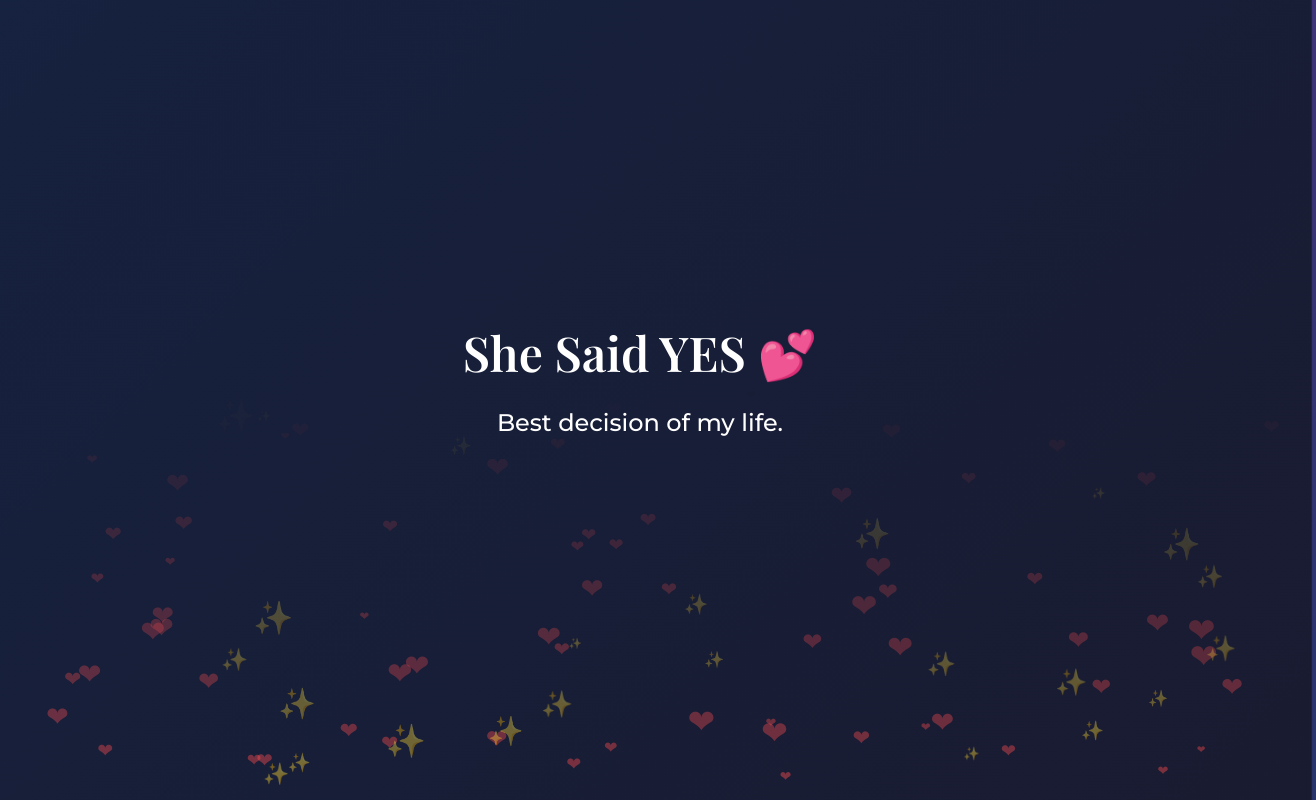
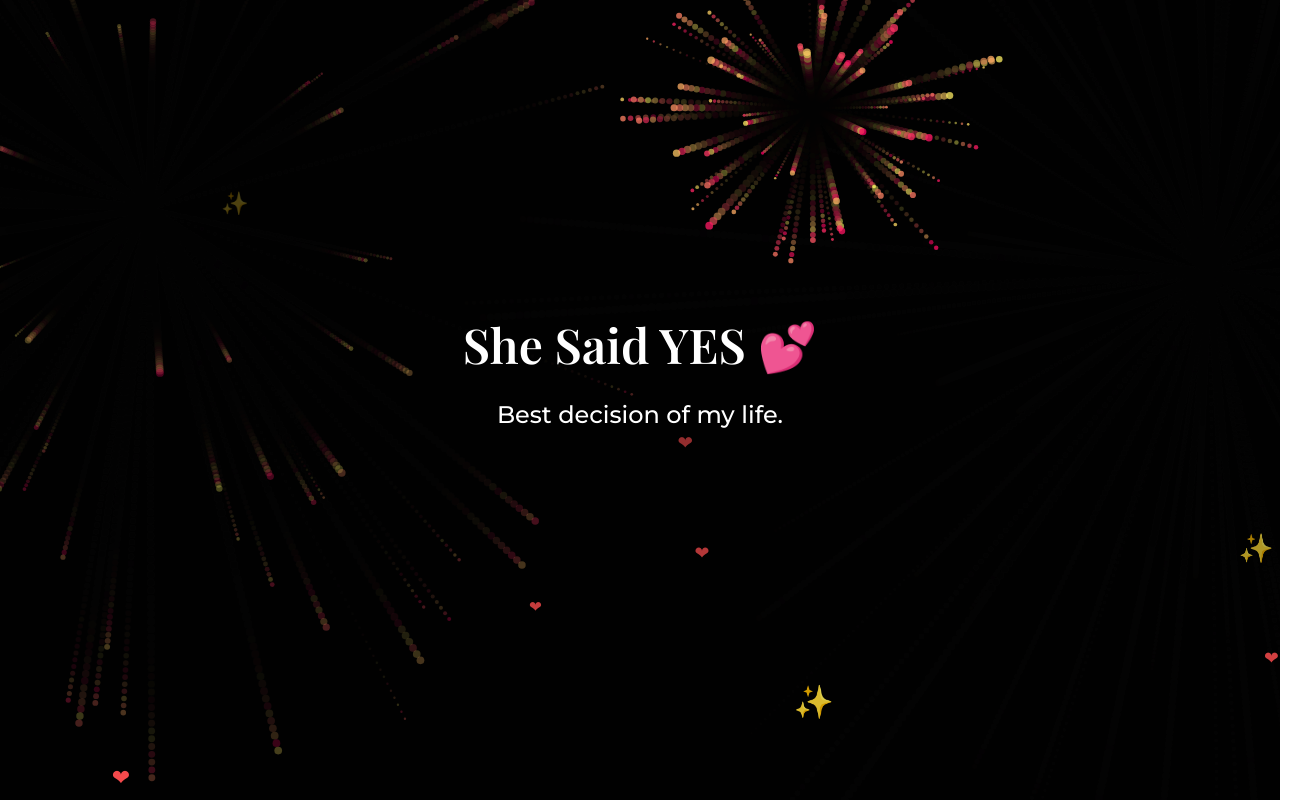
Before and after one commit to Bepoadewale/calculator-github-test, a plain HTML site: page index.html in a window 1280 px wide. Both pictures are taken after a click on the button "YES 💖". Shown: the top 800 px of the page, 1316 px wide, since content can reach past the window. Drawn offline with nearby package versions, Linux system fonts and the light colour scheme.

Commit message:
Enhance styles and add typing effect for text
Updated styles for the container and animations, added typing effect for text display, and modified button behavior.

```diff
--- a/index.html
+++ b/index.html
@@ -8,7 +8,10 @@
 <link href="https://fonts.googleapis.com/css2?family=Playfair+Display:wght@600&family=Montserrat:wght@300;500&display=swap" rel="stylesheet">
 
 <style>
-/* BACKGROUND */
+
+/* =========================
+   🌌 ANIMATED BACKGROUND
+========================= */
 body {
     margin: 0;
     overflow: hidden;
@@ -26,22 +29,24 @@ body {
     100% {background-position: 0% 50%;}
 }
 
-/* GLASS CARD */
+/* =========================
+   💎 GLASS CARD
+========================= */
 .container {
     position: relative;
     z-index: 2;
     top: 20%;
-    width: 80%;
-    max-width: 700px;
+    width: 85%;
+    max-width: 750px;
     margin: auto;
-    padding: 50px;
+    padding: 60px;
     border-radius: 25px;
     background: rgba(255, 255, 255, 0.05);
-    backdrop-filter: blur(10px);
+    backdrop-filter: blur(12px);
     box-shadow: 0 30px 60px rgba(0,0,0,0.4);
     opacity: 0;
     transform: scale(0.95);
-    animation: fadeIn 2.2s ease forwards;
+    animation: fadeIn 2s ease forwards;
 }
 
 @keyframes fadeIn {
@@ -51,7 +56,9 @@ body {
     }
 }
 
-/* TEXT */
+/* =========================
+   ✍️ TEXT STYLING
+========================= */
 h1 {
     font-family: 'Playfair Display', serif;
     font-size: 3rem;
@@ -62,9 +69,12 @@ h1 {
     font-size: 1.3rem;
     opacity: 0.9;
     margin-bottom: 30px;
+    min-height: 30px;
 }
 
-/* BUTTONS */
+/* =========================
+   🔘 BUTTONS
+========================= */
 button {
     padding: 15px 35px;
     margin: 20px;
@@ -91,15 +101,13 @@ button {
     background: #444;
     color: white;
     position: absolute;
-    padding: 14px 30px;
-    font-size: 17px;
 }
 
-/* FLOATING HEARTS + SPARKLES */
+/* =========================
+   💖 FLOATING HEARTS
+========================= */
 .heart {
     position: absolute;
-    color: #ff4e50;
-    alpha: 0.8;
     animation: floatUp linear infinite;
 }
 
@@ -113,41 +121,85 @@ button {
         opacity: 0;
     }
 }
+
+canvas {
+    position: absolute;
+    top: 0;
+    left: 0;
+}
+
 </style>
 </head>
 
 <body onclick="enableSound()">
 
-<!-- MUSIC (STARTS MUTED UNTIL CLICK) -->
+<!-- 🎵 YouTube Embed -->
 <iframe id="bgmusic" width="0" height="0"
 src="https://www.youtube.com/embed/6POZlJAZsok?autoplay=1&loop=1&playlist=6POZlJAZsok&mute=1"
 frameborder="0" allow="autoplay"></iframe>
 
 <div class="container">
-    <h1>Will You Be My Valentine,<br>Eniola Onipede?</h1>
-    <p class="subtitle">My heart chose you. Always you. ❤️</p>
+    <h1 id="mainText"></h1>
+    <p class="subtitle" id="subText"></p>
     <button id="yes" onclick="yesClicked()">YES 💖</button>
     <button id="no" onmouseover="moveButton()">NO 😅</button>
 </div>
 
 <script>
-/* SOUND ENABLER */
+
+/* =========================
+   🎵 ENABLE SOUND
+========================= */
 function enableSound() {
     const iframe = document.getElementById("bgmusic");
     iframe.src = iframe.src.replace("mute=1", "mute=0");
 }
 
-/* YES CLICK → FIREWORKS & MESSAGE */
-function yesClicked() {
-    document.body.innerHTML = `
-    <div style="margin-top:25%; text-align:center;">
-        <h1 style="font-size:3rem;">She Said YES 💕</h1>
-        <p style="font-size:1.5rem;">Best decision of my life.</p>
-    </div>`;
-    for (let i = 0; i < 120; i++) createHearts();
+/* =========================
+   ✍️ TYPING EFFECT
+========================= */
+const mainMessage = "Will You Be My Valentine,";
+const nameMessage = "Eniola Onipede?";
+const subMessage = "My heart chose you. Always you. ❤️";
+
+let i = 0, j = 0, k = 0;
+
+function typeMain() {
+    if (i < mainMessage.length) {
+        document.getElementById("mainText").innerHTML += mainMessage.charAt(i);
+        i++;
+        setTimeout(typeMain, 60);
+    } else {
+        document.getElementById("mainText").innerHTML += "<br>";
+        setTimeout(typeName, 400);
+    }
 }
 
-/* RUNAWAY "NO" BUTTON */
+function typeName() {
+    if (j < nameMessage.length) {
+        document.getElementById("mainText").innerHTML += nameMessage.charAt(j);
+        j++;
+        setTimeout(typeName, 80);
+    } else {
+        setTimeout(typeSub, 600);
+    }
+}
+
+function typeSub() {
+    if (k < subMessage.length) {
+        document.getElementById("subText").innerHTML += subMessage.charAt(k);
+        k++;
+        setTimeout(typeSub, 40);
+    }
+}
+
+window.onload = () => {
+    setTimeout(typeMain, 800);
+};
+
+/* =========================
+   😅 RUNAWAY BUTTON
+========================= */
 function moveButton() {
     const button = document.getElementById("no");
     const x = Math.random() * (window.innerWidth - 120);
@@ -156,7 +208,9 @@ function moveButton() {
     button.style.top = y + "px";
 }
 
-/* HEARTS & SPARKLES */
+/* =========================
+   💖 FLOATING HEARTS
+========================= */
 function createHearts() {
     const heart = document.createElement("div");
     heart.classList.add("heart");
@@ -166,17 +220,86 @@ function createHearts() {
         heart.style.color = "white";
     } else {
         heart.innerHTML = "❤";
+        heart.style.color = "#ff4e50";
     }
 
     heart.style.left = Math.random() * 100 + "vw";
-    heart.style.fontSize = Math.random() * 24 + 10 + "px";
+    heart.style.fontSize = Math.random() * 25 + 10 + "px";
     heart.style.animationDuration = Math.random() * 3 + 2 + "s";
+
     document.body.appendChild(heart);
-
     setTimeout(() => heart.remove(), 5000);
 }
 
 setInterval(createHearts, 250);
+
+/* =========================
+   🎆 FIREWORKS
+========================= */
+function yesClicked() {
+
+    document.body.innerHTML = `
+    <canvas id="fireworksCanvas"></canvas>
+    <div style="position:absolute; top:35%; width:100%; text-align:center; color:white;">
+        <h1 style="font-size:3rem;">She Said YES 💕</h1>
+        <p style="font-size:1.5rem;">Best decision of my life.</p>
+    </div>`;
+
+    startFireworks();
+}
+
+function startFireworks() {
+    const canvas = document.getElementById("fireworksCanvas");
+    const ctx = canvas.getContext("2d");
+
+    canvas.width = window.innerWidth;
+    canvas.height = window.innerHeight;
+
+    let particles = [];
+
+    function createFirework() {
+        const x = Math.random() * canvas.width;
+        const y = Math.random() * canvas.height / 2;
+        const count = 80;
+
+        for (let i = 0; i < count; i++) {
+            particles.push({
+                x,
+                y,
+                angle: Math.random() * 2 * Math.PI,
+                speed: Math.random() * 6 + 2,
+                radius: Math.random() * 3 + 1,
+                alpha: 1
+            });
+        }
+    }
+
+    function animate() {
+        ctx.fillStyle = "rgba(0,0,0,0.2)";
+        ctx.fillRect(0, 0, canvas.width, canvas.height);
+
+        particles.forEach((p, index) => {
+            p.x += Math.cos(p.angle) * p.speed;
+            p.y += Math.sin(p.angle) * p.speed;
+            p.alpha -= 0.01;
+
+            ctx.beginPath();
+            ctx.arc(p.x, p.y, p.radius, 0, Math.PI * 2);
+            ctx.fillStyle = `rgba(255, ${Math.random()*255}, 100, ${p.alpha})`;
+            ctx.fill();
+
+            if (p.alpha <= 0) {
+                particles.splice(index, 1);
+            }
+        });
+
+        requestAnimationFrame(animate);
+    }
+
+    setInterval(createFirework, 800);
+    animate();
+}
+
 </script>
 
 </body>
```
